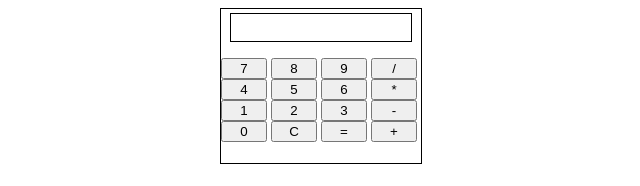
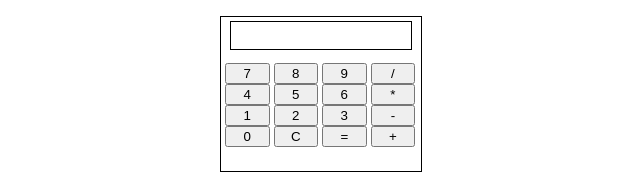
Before and after one commit to SimonGlew/EndGameCodingChallenge, a plain HTML site: page index.html in a window 1280 px wide. Shown: the whole page, without its empty margins (319-959 px from the left). Drawn offline with Linux system fonts and the light colour scheme.

Commit message:
small fixes with positioning

```diff
--- a/index.css
+++ b/index.css
@@ -15,7 +15,12 @@
 	border: 1px solid black;
 }
 
+#buttons{
+	padding-top: 6.5%;
+	padding-left: 4px;
+	padding-right: 4px;
+}
+
 button{
-	width: 23%;
-	margin: 0 auto;
+	width: 23.2%;
 }
--- a/index.html
+++ b/index.html
@@ -4,9 +4,9 @@
 	<title>Simon Glew - Calculator</title>
 </head>
 <body>
+	<p></p><p></p><p></p>
 	<div id = "calculator">
 		<div id = "display"></div>
-		<p></p>
 		<div id = "buttons">
 			<div id = "row1">
 				<button id = "7" onclick = "AddDigit('7')">7</button>
```
